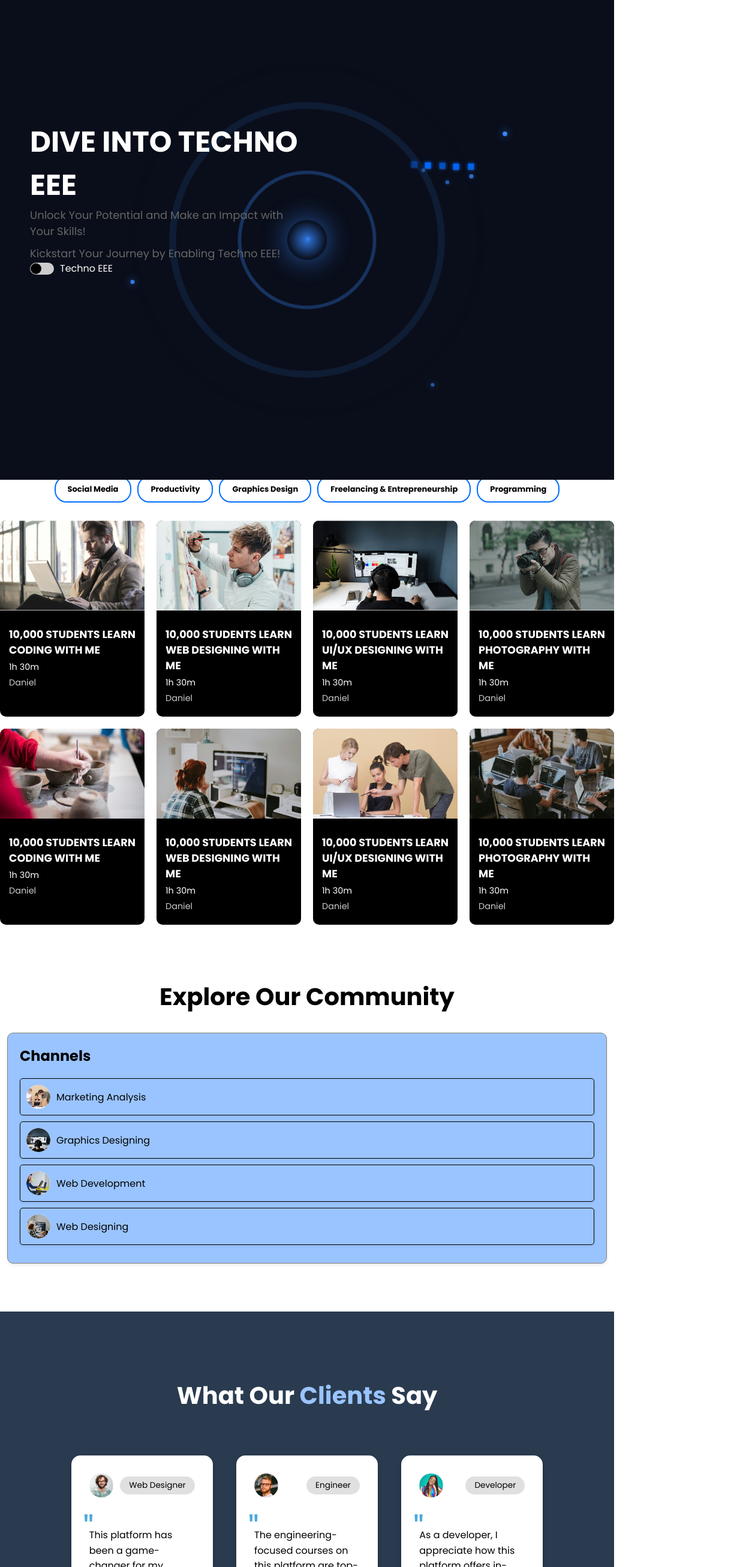
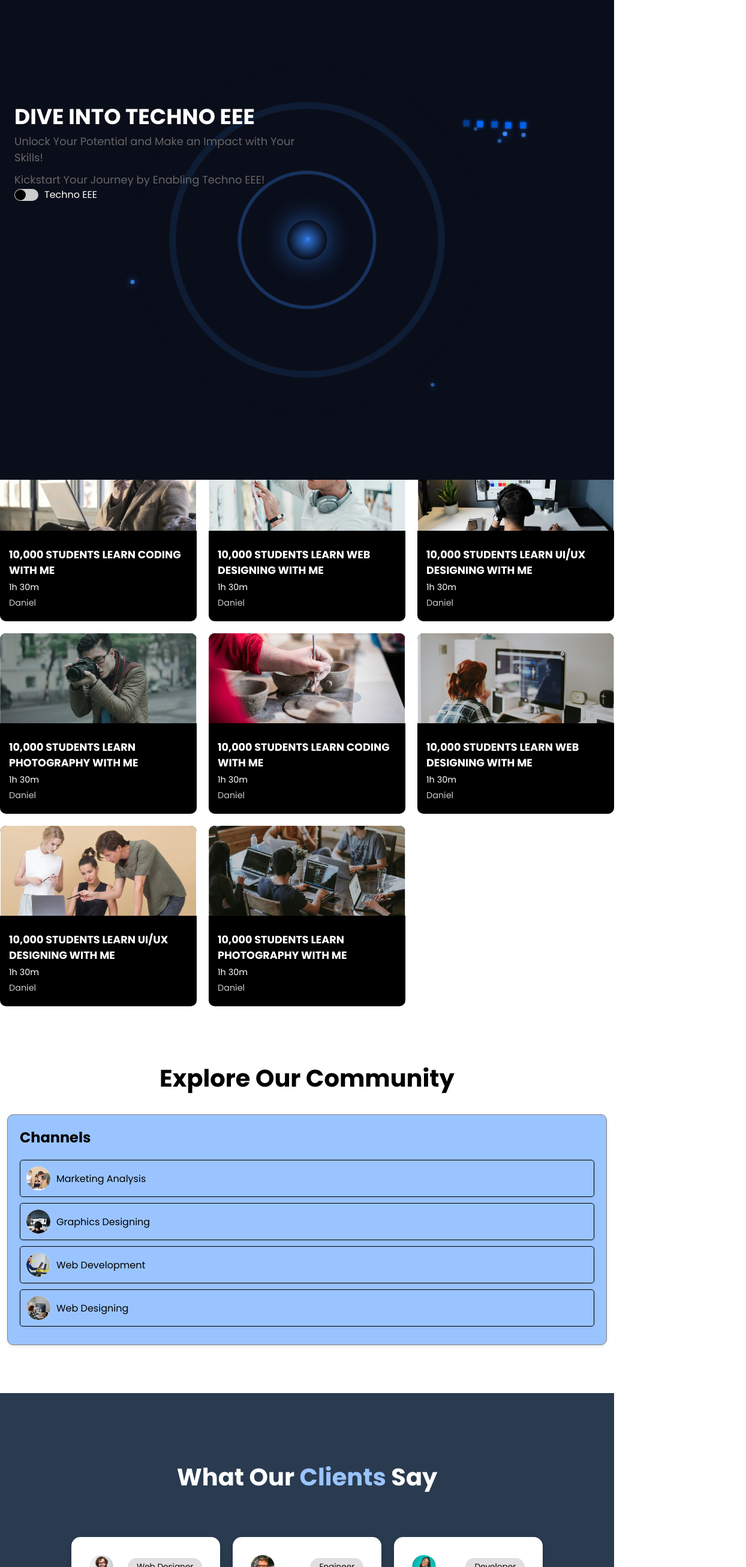
Before and after one commit to Debjanimandal/Technoeee, a Next.js app: page / in a window 1024 px wide. Shown: the top 2613 px of the page at 60% size, 1244 px wide, since content can reach past the window. Built offline with nearby package versions, Linux system fonts and the light colour scheme; no server answers.

Commit message:
fix: prevent horizontal overflow on all screen sizes - responsive layout

```diff
--- a/app/globals.css
+++ b/app/globals.css
@@ -3,6 +3,17 @@
   margin: 0;
   padding: 0;
   box-sizing: border-box;
+  min-width: 0;
+}
+
+html {
+  overflow-x: hidden;
+  max-width: 100%;
+}
+
+main {
+  overflow-x: hidden;
+  width: 100%;
 }
 
 body {
@@ -10,6 +21,8 @@ body {
   margin: 0;
   padding: 0;
   background-color: transparent;
+  overflow-x: hidden;
+  max-width: 100%;
 }
 
 a {
@@ -140,13 +153,14 @@ a {
   cursor: pointer;
 }
 .search-bar {
-  width: 680px;
+  flex: 1;
+  max-width: 580px;
   padding-left: 50px;
   padding-right: 15px;
   position: relative;
 }
 .search-bar input {
-  width: 650px;
+  width: 100%;
   padding: 8px 8px 8px 30px;
   border: 1px solid #8b8585;
   border-radius: 5px;
@@ -167,7 +181,7 @@ a {
   position: absolute;
   top: 100%;
   left: 50px;
-  width: 650px;
+  width: calc(100% - 50px);
   background-color: white;
   border: 1px solid #8b8585;
   border-radius: 5px;
@@ -334,11 +348,13 @@ a {
   flex: 1;
   position: relative;
   height: 350px;
-  width: 450px;
+  width: 100%;
+  max-width: 450px;
   display: flex;
   justify-content: center;
   align-items: center;
   perspective: 1000px;
+  overflow: hidden;
 }
 .sad-animation { position: absolute; width: 120px; height: 50px; opacity: 1; transition: opacity 0.5s ease; }
 .sad-signal {
@@ -720,7 +736,7 @@ footer {
   padding: 40px 20px;
   text-align: center;
 }
-.footer-links { display: flex; justify-content: center; gap: 100px; margin-bottom: 20px; }
+.footer-links { display: flex; justify-content: center; gap: clamp(20px, 5vw, 100px); margin-bottom: 20px; flex-wrap: wrap; }
 .footer-column h3 { font-size: 18px; margin-bottom: 10px; }
 .footer-column a { display: block; color: #ccc; text-decoration: none; margin-bottom: 5px; font-size: 14px; }
 .footer-column a:hover { color: #fff; }
@@ -957,3 +973,16 @@ footer {
   .sidebar { height: 52px; }
   .page-content { padding-bottom: 62px; }
 }
+
+/* ── MEDIUM SCREENS (769px – 1024px) ── */
+@media (min-width: 769px) and (max-width: 1024px) {
+  .navbar { padding: 8px 16px; }
+  .search-bar { max-width: 320px; }
+  .main-content { padding: 30px 24px; }
+  .text-content h1 { font-size: 36px; }
+  .dev-mode-animation { max-width: 340px; height: 280px; }
+  .course-grid { grid-template-columns: repeat(3, 1fr); }
+  .testimonials { gap: 16px; }
+  .testimonial-card { width: calc(33% - 11px); }
+  .footer-links { gap: 40px; }
+}
```
